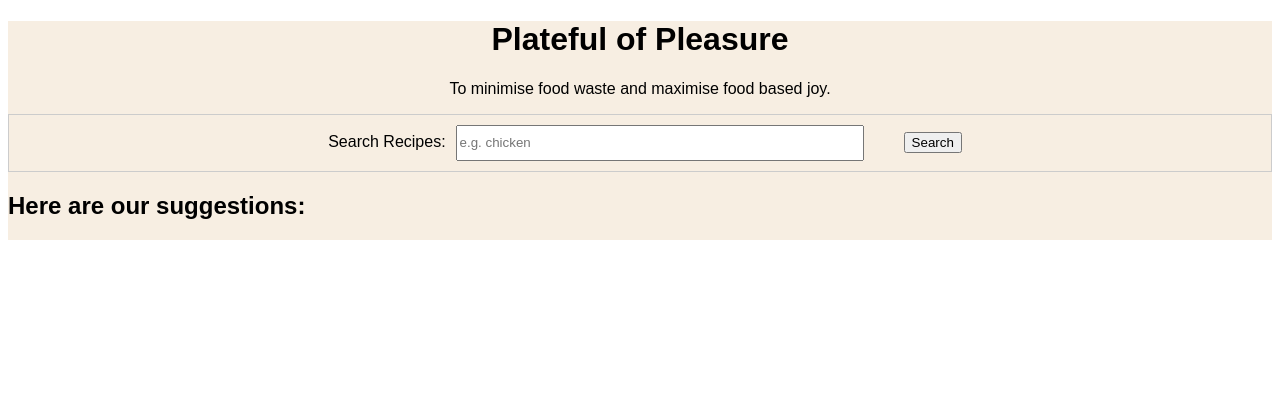
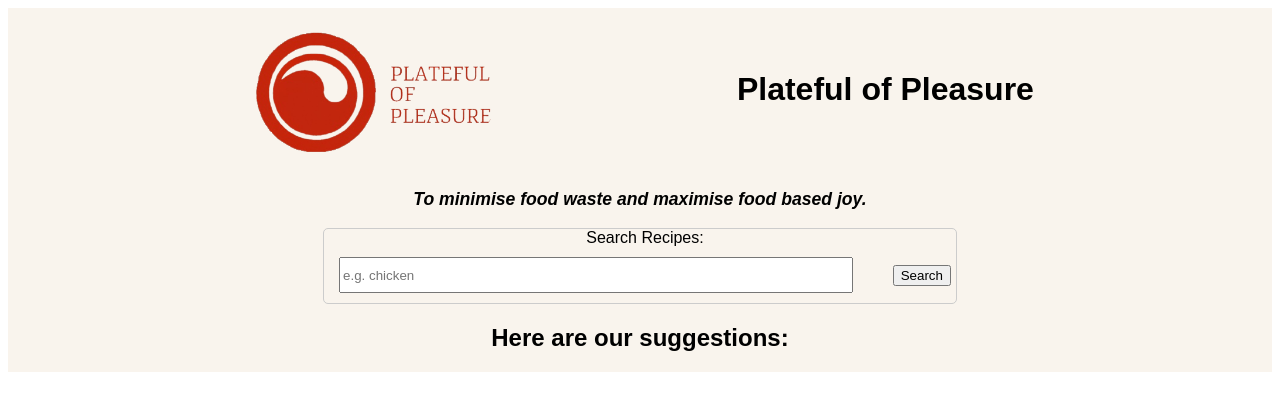
Before and after one commit to sam98963/Plateful_of_Pleasure, a React (Create React App) app in the folder recipe_finder/: page / in a window 1280 px wide. Shown: the top 410 px of the page. Built offline with nearby package versions, Linux system fonts and the light colour scheme; a web font is replaced by a local one.

Commit message:
logo fixed (ish)

```diff
--- a/recipe_finder/src/components/App/App.css
+++ b/recipe_finder/src/components/App/App.css
@@ -1,7 +1,29 @@
 .App {
+  display: flex;
+  flex-direction: column;
+  align-items: center;
   font-family: "Anuphan", sans-serif;
   margin: 0;
   padding: 0;
-  background-color: rgb(247, 238, 226);
+  background-color: rgb(249, 244, 237);
   text-align: center;
 }
+
+section {
+  display: flex;
+  flex-direction: row;
+  align-items: center;
+  justify-content: space-evenly;
+  width: 100%;
+}
+
+img {
+  object-fit: center cover;
+  width: 200px;
+}
+
+p {
+  font-size: 1.1rem;
+  font-style: italic;
+  font-weight: 700;
+}
--- a/recipe_finder/src/components/App/App.js
+++ b/recipe_finder/src/components/App/App.js
@@ -21,6 +21,7 @@ import React, { useState } from "react";
 import SearchRecipe from "../SearchRecipe/index.js";
 import "./App.css";
 import RecipeList from "../RecipeList/index.js";
+import logo from "./assets/logo.png";
 
 // API function
 
@@ -41,8 +42,11 @@ function App() {
 
   return (
     <div className="App">
-    <h1>Plateful of Pleasure</h1>
-    <p>To minimise food waste and maximise food based joy.</p>
+      <section>
+        <img src={require("./assets/logo2.png")} alt="logo" />
+        <h1>Plateful of Pleasure</h1>
+      </section>
+      <p>To minimise food waste and maximise food based joy.</p>
       <SearchRecipe getRecipe={getRecipe} />
       <RecipeList resultsList={resultsList} />
     </div>
--- a/recipe_finder/src/components/Recipe/recipe.css
+++ b/recipe_finder/src/components/Recipe/recipe.css
@@ -3,7 +3,7 @@
     flex-direction: column;
   align-items: center;
   justify-content: center;
-  border: 1px solid red;
+  border: 2px solid rgb(246, 98, 98);
   border-radius: 3px;
   width: 45%;
   margin: 5px;
--- a/recipe_finder/src/components/SearchRecipe/searchRecipe.css
+++ b/recipe_finder/src/components/SearchRecipe/searchRecipe.css
@@ -1,16 +1,18 @@
 #search-recipe {
-    border: 1px solid #ccc;
+  border: 1px solid #ccc;
+  border-radius: 5px;
+  width: 50%;
 }
 label {
-    margin: 10px 10px;
+  margin: 10px 10px;
 }
 
 input {
-    width: 400px;
-    height: 30px;
-    margin: 10px 10px;
+  width: 80%;
+  height: 30px;
+  margin: 10px 10px;
 }
 
 button {
-    margin-left: 20px;
+  margin-left: 20px;
 }
```
Also changed, not shown: recipe_finder/src/components/App/assets/logo.png (added), recipe_finder/src/components/App/assets/logo2.png (added).
